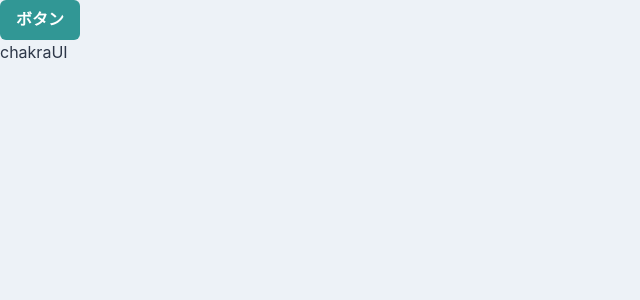
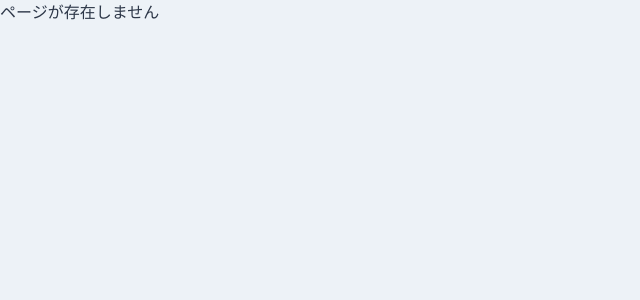
Before and after one commit to HamazakiHisanori/react-my-app, a React (Create React App) app: page /user_management in a window 1280 px wide. Shown: the top 300 px of the page, without its empty margins (0-640 px from the left). Built offline with nearby package versions, Linux system fonts and the light colour scheme.

Commit message:
routing setteting

```diff
--- a/src/App.tsx
+++ b/src/App.tsx
@@ -1,13 +1,16 @@
-import { Button, ChakraProvider } from '@chakra-ui/react';
+import { ChakraProvider } from '@chakra-ui/react';
+import { BrowserRouter } from 'react-router-dom';
+
 import theme from './theme/theme';
-
+import { Router } from './router/Router'
 
 function App() {
   return (
     <div className="App">
       <ChakraProvider theme={theme}>
-        <Button colorScheme="teal">ボタン</Button>
-        <p>chakraUI</p>
+        <BrowserRouter>
+        <Router />
+        </BrowserRouter>
       </ChakraProvider>
     </div>
   );
--- /dev/null
+++ b/src/components/pages/Error404.tsx
@@ -0,0 +1,5 @@
+import { memo, VFC } from 'react';
+
+export const Error404: VFC = memo(() => {
+  return <p>ページが存在しません</p>
+});
--- /dev/null
+++ b/src/components/pages/Home.tsx
@@ -0,0 +1,5 @@
+import { memo, VFC } from 'react';
+
+export const Home: VFC = memo(() => {
+  return <p>HOME</p>
+});
--- a/src/components/pages/Login.tsx
+++ b/src/components/pages/Login.tsx
@@ -1,5 +1,5 @@
 import { memo, VFC } from 'react';
 
 export const Login: VFC = memo(() => {
-  return <p>Login</p>
+  return <p>Log In</p>
 });
--- /dev/null
+++ b/src/components/pages/Setting.tsx
@@ -0,0 +1,5 @@
+import { memo, VFC } from 'react';
+
+export const Setting: VFC = memo(() => {
+  return <p>設定ページ</p>
+});
--- /dev/null
+++ b/src/components/pages/UserManagement .tsx
@@ -0,0 +1,5 @@
+import { memo, VFC } from 'react';
+
+export const UserManagement: VFC = memo(() => {
+  return <p>ユーザー管理ページ</p>
+});
--- /dev/null
+++ b/src/router/HomeRoutes.tsx
@@ -0,0 +1,27 @@
+import { Error404 } from "../components/pages/Error404";
+import { Home } from "../components/pages/Home";
+import { Setting } from "../components/pages/Setting";
+import { UserManagement } from "../components/pages/UserManagement ";
+
+export const HomeRoutes = [
+  {
+    path: "/",
+    exact: true,
+    children: <Home />
+  },
+  {
+    path: "/user_management",
+    exact: false,
+    children: <UserManagement />
+  },
+  {
+    path: "/setting",
+    exact: false,
+    children: <Setting />
+  },
+  {
+  path: "*",
+  exact: false,
+  children: <Error404 />
+  },
+]
--- /dev/null
+++ b/src/router/Router.tsx
@@ -0,0 +1,28 @@
+import { Switch, Route } from 'react-router-dom';
+import { memo, VFC } from 'react';
+
+import { Login } from '../components/pages/Login';
+import { HomeRoutes } from './HomeRoutes';
+import { Error404 } from '../components/pages/Error404';
+
+export const Router: VFC = memo(() => {
+  return (
+    <Switch>
+      <Route exact path="/">
+        <Login />
+      </Route>
+      <Route path="/home" render={({ match: { url } }) => (
+        <Switch>
+          {HomeRoutes.map((route) => (
+            <Route key={route.path} exact={route.exact} path={`${url}${route.path}`}>
+              {route.children}
+            </Route>
+          ))}
+        </Switch>
+      )} />
+      <Route path="*">
+        <Error404 />
+      </Route>
+    </Switch>
+  )
+})
```
